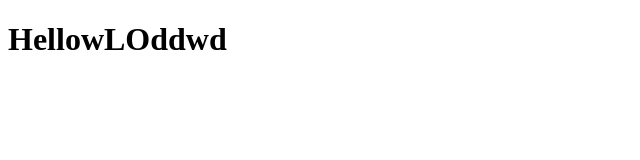
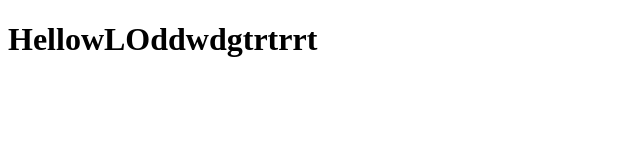
Before and after one commit to SaroshAhmed22/DEmo, a plain HTML site: page index.html in a window 1280 px wide. Shown: the whole page, without its empty margins (0-640 px from the left). Drawn offline with Linux system fonts and the light colour scheme.

Commit message:
Update index.html

```diff
--- a/index.html
+++ b/index.html
@@ -6,7 +6,7 @@
     <title>Document</title>
 </head>
 <body>
-    <h1>HellowLOddwd</h1>
+    <h1>HellowLOddwdgtrtrrt</h1>
 
 </body>
 </html>
```
